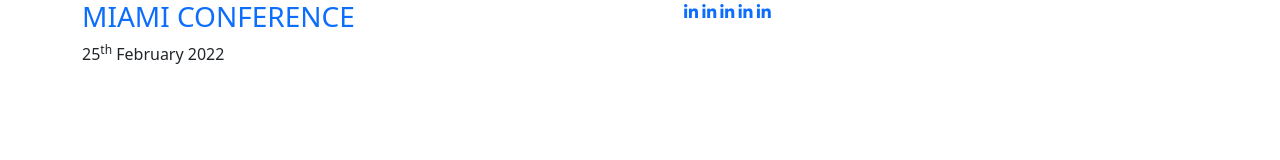
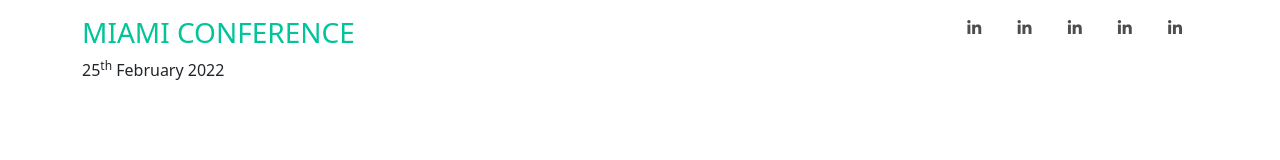
Before and after one commit to Nahashon-Kimani/miami, a plain HTML site: page index.html in a window 1280 px wide. Drawn offline with nearby package versions, Linux system fonts and the light colour scheme.

Commit message:
Top bar design

```diff
--- /dev/null
+++ b/assets/css/style.css
@@ -0,0 +1,9 @@
+.text-primary{
+    color: #02C39A!important;
+}
+header i{
+    color: #4e4d4d;
+}
+header i:hover{
+    color: #02C39A;
+}
--- a/index.html
+++ b/index.html
@@ -15,11 +15,12 @@
     <link rel="preconnect" href="https://fonts.gstatic.com" crossorigin>
     <link href="https://fonts.googleapis.com/css2?family=Poppins:wght@200;400;600&display=swap" rel="stylesheet">
     <script src="https://kit.fontawesome.com/c99e7cdcbd.js" crossorigin="anonymous"></script>
+    <link rel="stylesheet" href="./assets/css/style.css">
 </head>
 <body>
 
     <!-- Top navigation bar starts -->
-        <header class="container">
+        <header class="container py-3">
             <div class="row">
                 <!-- First column starts -->
                     <div class="col-sm-12 col-md-12 col-lg-6 col-xxl-6">
@@ -32,13 +33,13 @@
 
 
                 <!-- Second section starts -->
-                    <div class="col-sm-12 col-md-12 col-lg-6">
+                    <div class="col-sm-12 col-md-12 col-lg-6 text-end">
                         <ul>
-                            <li class="d-none d-lg-inline"><a href="#"><i class="fab fa-linkedin-in"></i></a></li>
-                            <li class="d-none d-lg-inline"><a href="#"><i class="fab fa-linkedin-in"></i></a></li>
-                            <li class="d-none d-lg-inline"><a href="#"><i class="fab fa-linkedin-in"></i></a></li>
-                            <li class="d-none d-lg-inline"><a href="#"><i class="fab fa-linkedin-in"></i></a></li>
-                            <li class="d-none d-lg-inline"><a href="#"><i class="fab fa-linkedin-in"></i></a></li>
+                            <li class="d-none d-lg-inline px-3"><a href="#"><i class="fab fa-linkedin-in"></i></a></li>
+                            <li class="d-none d-lg-inline px-3"><a href="#"><i class="fab fa-linkedin-in"></i></a></li>
+                            <li class="d-none d-lg-inline px-3"><a href="#"><i class="fab fa-linkedin-in"></i></a></li>
+                            <li class="d-none d-lg-inline px-3"><a href="#"><i class="fab fa-linkedin-in"></i></a></li>
+                            <li class="d-none d-lg-inline px-3"><a href="#"><i class="fab fa-linkedin-in"></i></a></li>
                         </ul>
                     </div>
                 <!-- Second section ends -->
```
